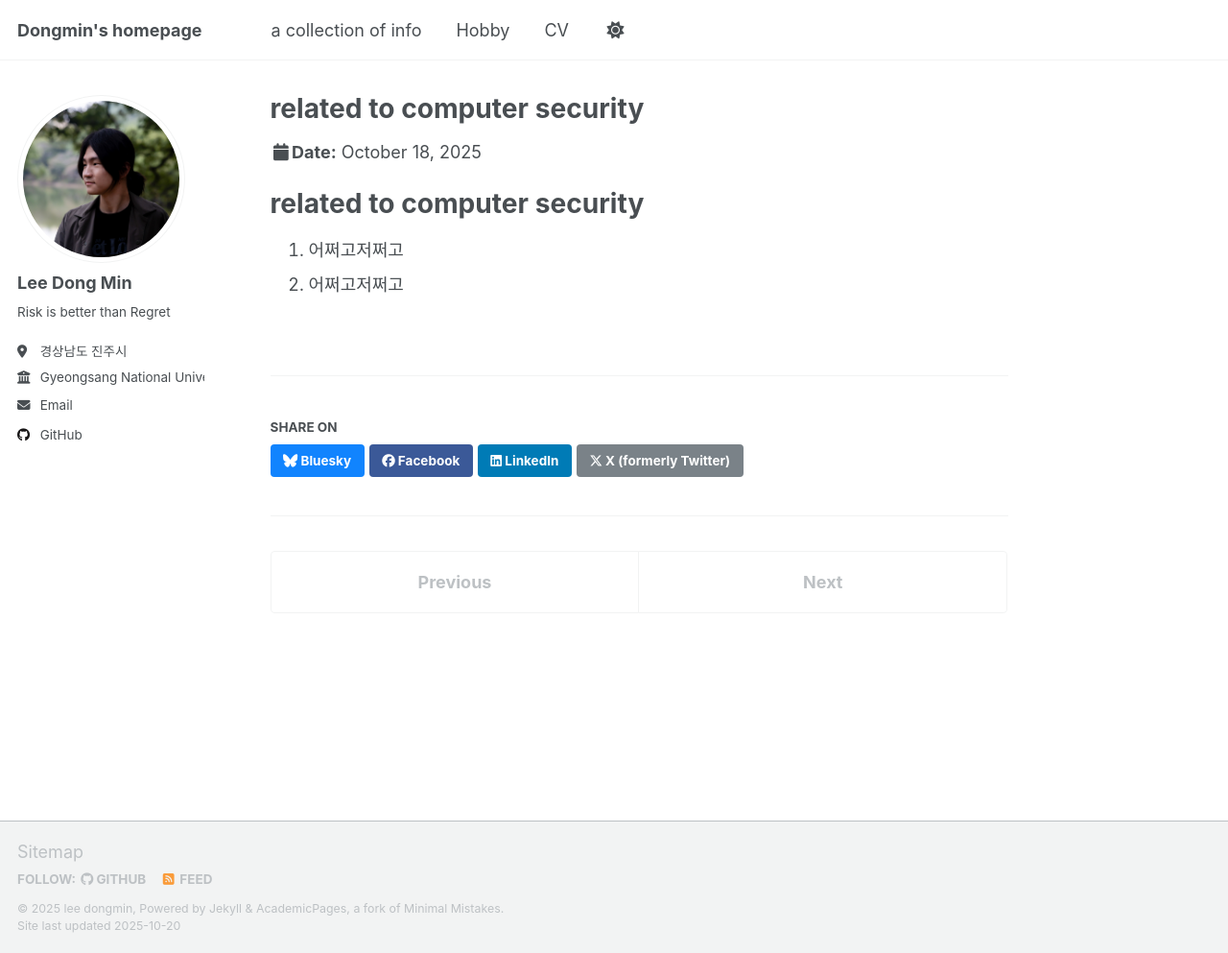
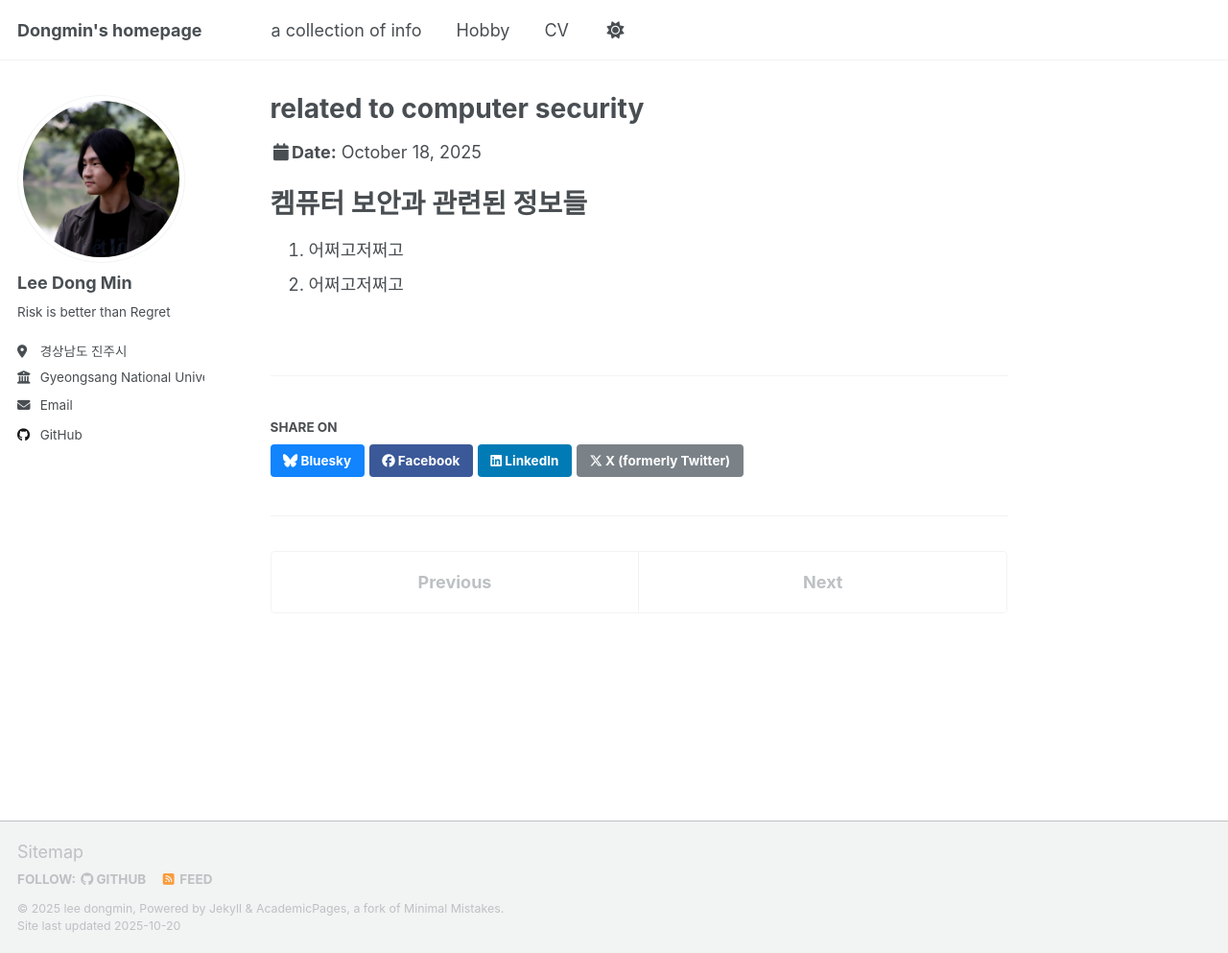
Before and after one commit to leerowa/leerowa.github.io, a Jekyll site: the page built from _info/related-to-computer-security.md, in a window 1280 px wide and 993 px high. Shown: the whole window at 96% size. Built offline with Jekyll 4.4.1, drawn with Linux system fonts in a browser that asks for light colours; a script that is not in the unit is left out.

Commit message:
Update related-to-computer-security.md

```diff
--- a/_info/related-to-computer-security.md
+++ b/_info/related-to-computer-security.md
@@ -8,8 +8,8 @@ date: 2025-10-18
 # location: "City, Country"
 ---
 
-related to computer security
-===
+켐퓨터 보안과 관련된 정보들
+==
 
 1. 어쩌고저쩌고
 2. 어쩌고저쩌고
```
